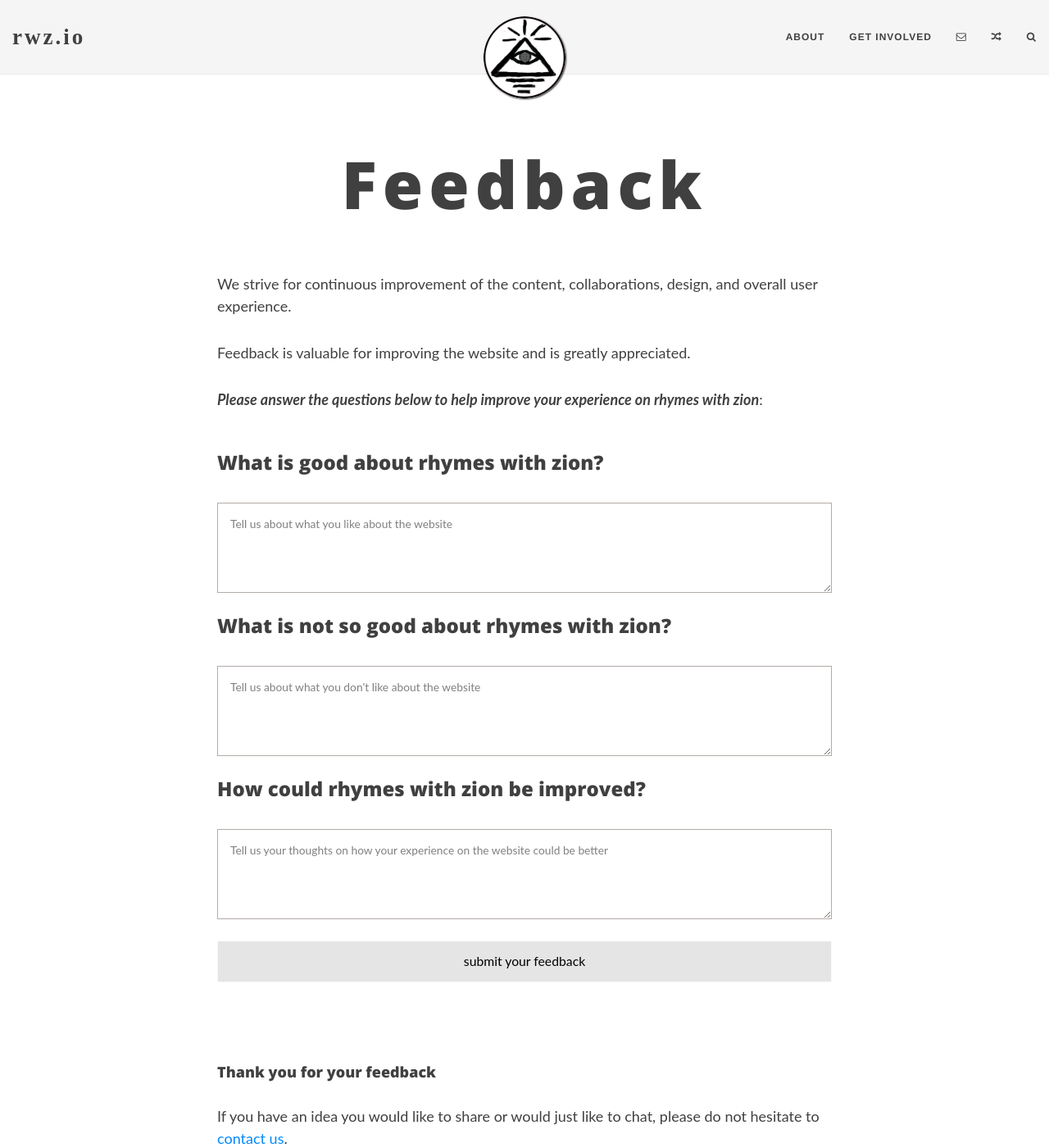
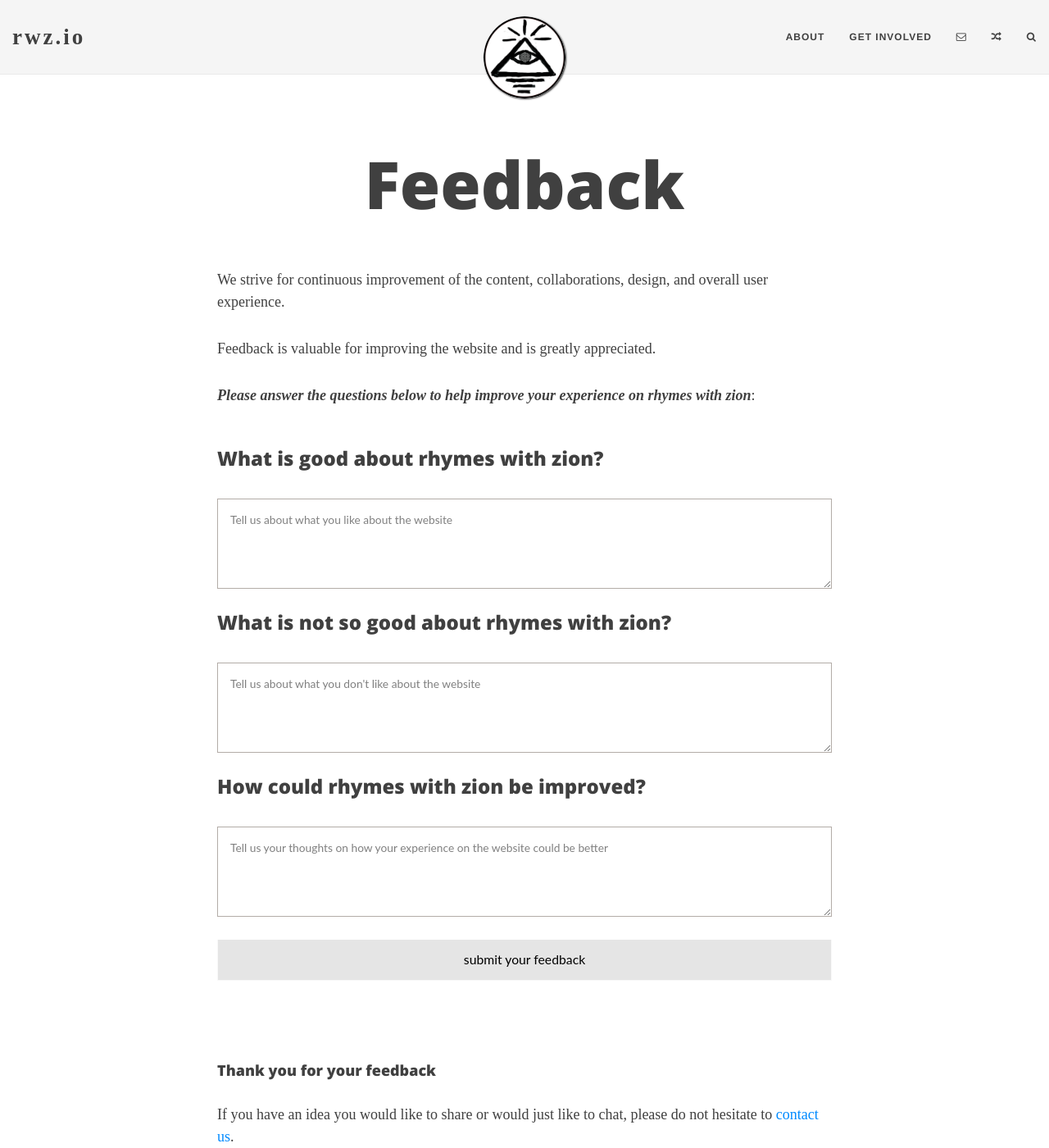
Before and after one commit to rhymeswithzion/rwz-test, a Jekyll site: the page built from feedback.md, in a window 1280 px wide and 1400 px high. Shown: the whole window at 82% size. Built offline with Jekyll 4.4.1, drawn with Linux system fonts in a browser that asks for light colours; some web fonts are replaced.

Commit message:
Update contact.css

```diff
--- a/css/contact.css
+++ b/css/contact.css
@@ -70,21 +70,6 @@ input:hover::placeholder, textarea:hover::placeholder {
 
 input:hover:focus::-ms-placeholder, textarea:hover::focus:-ms-placeholder {
   color: #cbc6c1;
-}
-
-body {
-  font-family: 'Lato', sans-serif;
-  font-size: 18px
-  background: #fff;
-  color: #404040;
-}
-
-header {
-  position: relative;
-  margin: 100px 0 25px 0;
-  font-size: 2.3em;
-  text-align: center;
-  letter-spacing: 7px;
 }
 
 #form {
```
